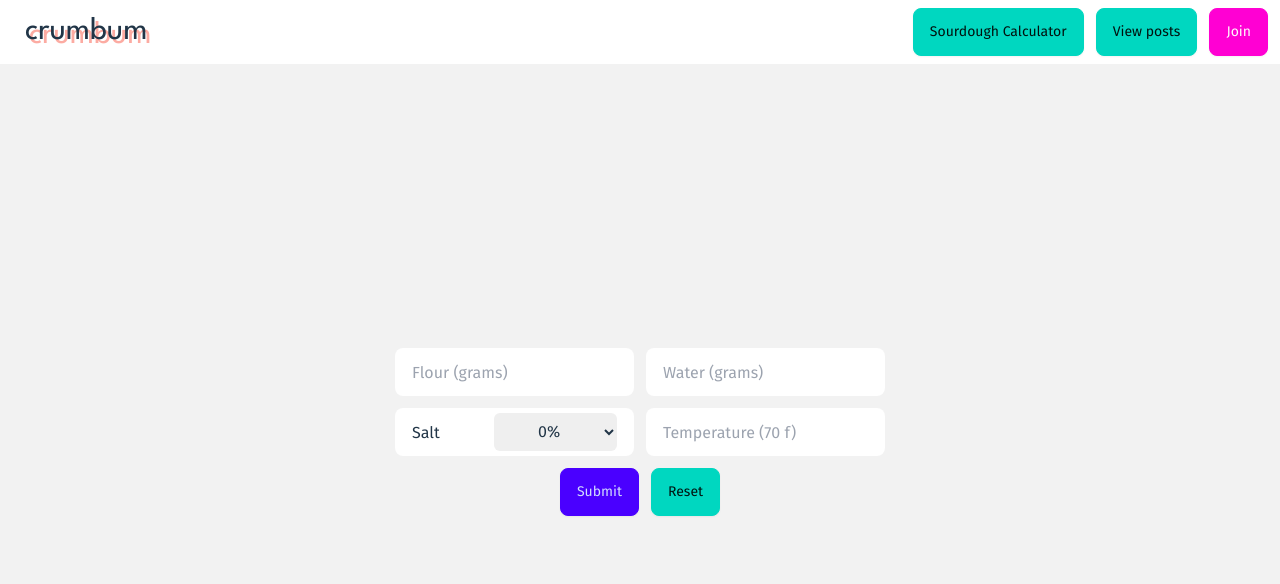
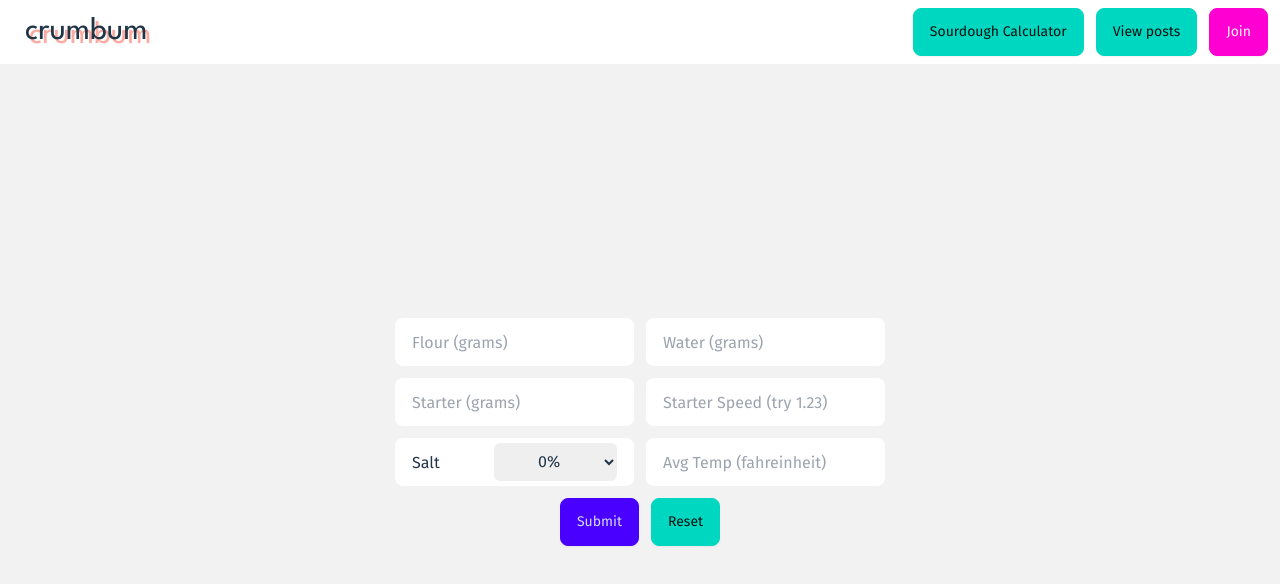
Before and after one commit to alexwittwer/crumbum, a React (Vite) app: page /calculator in a window 1280 px wide. Shown: the top 584 px of the page. Built offline with nearby package versions, Linux system fonts and the light colour scheme.

Commit message:
changes to sd calc pre merge

```diff
--- a/src/components/Common/SDCalculator.jsx
+++ b/src/components/Common/SDCalculator.jsx
@@ -1,4 +1,5 @@
 import { useState } from "react";
+import { sourdough } from "../../utils/calculateSourdoughRise";
 
 export default function SDCalculator() {
   const [formData, setFormData] = useState({});
@@ -6,6 +7,8 @@ export default function SDCalculator() {
   const [flour, setFlour] = useState();
   const [water, setWater] = useState();
   const [salt, setSalt] = useState();
+  const [starter, setStarter] = useState();
+  const [speed, setSpeed] = useState();
 
   function handleTemp(input) {
     return setTemp(input);
@@ -21,6 +24,14 @@ export default function SDCalculator() {
 
   function handleSalt(input) {
     return setSalt(input);
+  }
+
+  function handleStarter(input) {
+    return setStarter(input);
+  }
+
+  function handleSpeed(input) {
+    return setSpeed(input);
   }
 
   return (
@@ -47,6 +58,22 @@ export default function SDCalculator() {
             onChange={(e) => {
               handleWater(e.target.value);
             }}
+          />{" "}
+          <input
+            className="input"
+            type="number"
+            placeholder="Starter (grams)"
+            onChange={(e) => {
+              handleStarter(e.target.value);
+            }}
+          />{" "}
+          <input
+            className="input"
+            type="number"
+            placeholder="Starter Speed (try 1.23)"
+            onChange={(e) => {
+              handleSpeed(e.target.value);
+            }}
           />
           <div className="flex input justify-between">
             {" "}
@@ -70,7 +97,7 @@ export default function SDCalculator() {
           <input
             className="input"
             type="number"
-            placeholder="Temperature (70 f)"
+            placeholder="Avg Temp (fahreinheit)"
             onChange={(e) => {
               handleTemp(e.target.value);
             }}
--- /dev/null
+++ b/src/utils/calculateSourdoughRise.js
@@ -0,0 +1,3 @@
+export function sourdough(temp, flour, water, salt, starter, speed) {
+    return null
+}
```
